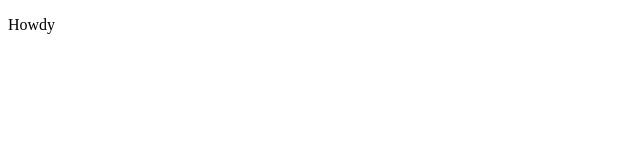
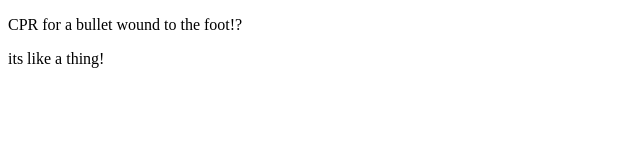
Before and after one commit to ajbeers89/1stSite, a plain HTML site: page index.html in a window 1280 px wide. Shown: the whole page, without its empty margins (0-640 px from the left). Drawn offline with Linux system fonts and the light colour scheme.

Commit message:
First Commit

```diff
--- a/index.html
+++ b/index.html
@@ -1,9 +1,9 @@
 <!DOCTYPE html>
 <html lang="en">
-<head>
-</head>
-<body>
-<p>Howdy
-  </p>
-</body>
+	<head>
+	</head>
+	<body>
+		<p>CPR for a bullet wound to the foot!?</p>
+		<p>its like a thing!</p>
+	</body>
 </html>
```
